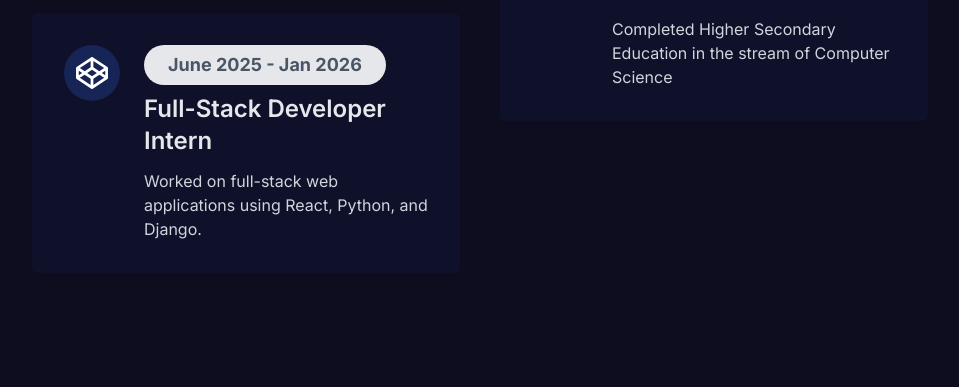
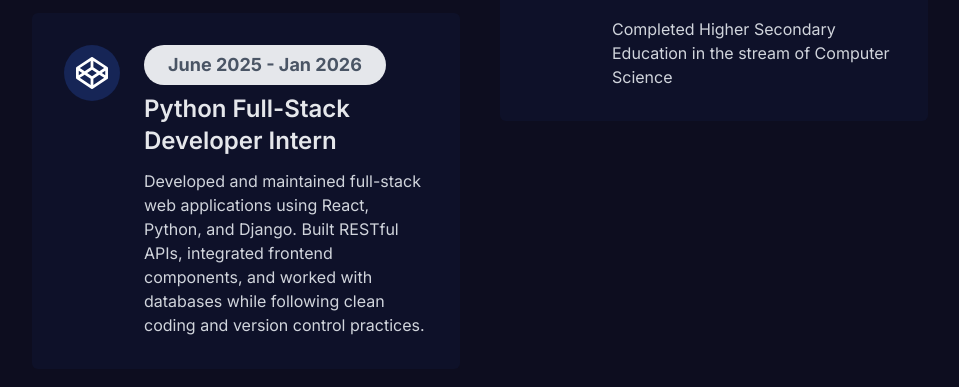
Before and after one commit to adithyaaneesh/portfolio_nextjs, a Next.js app: page / in a window 1280 px wide. Shown: the part 1971-2358 px from the top of the page, without its empty margins (160-1119 px from the left). Built offline with nearby package versions, Linux system fonts and the light colour scheme.

Commit message:
minor changes

```diff
--- a/components/Home/Resume/Resume.tsx
+++ b/components/Home/Resume/Resume.tsx
@@ -24,9 +24,11 @@ const Resume = () => {
                 />
                 <ResumeCard
                     icon={FaCodepen}
-                    role="Full-Stack Developer Intern"
+                    role="Python Full-Stack Developer Intern"
                     date='June 2025 - Jan 2026'
-                    description='Worked on full-stack web applications using React, Python, and Django.'
+                    description="Developed and maintained full-stack web applications using React, Python, and Django.
+                    Built RESTful APIs, integrated frontend components, and worked with databases while following clean
+                    coding and version control practices."
                 />
 
                 {/* <ResumeCard icon={FaReact} role="Front-end Developer" />
```
